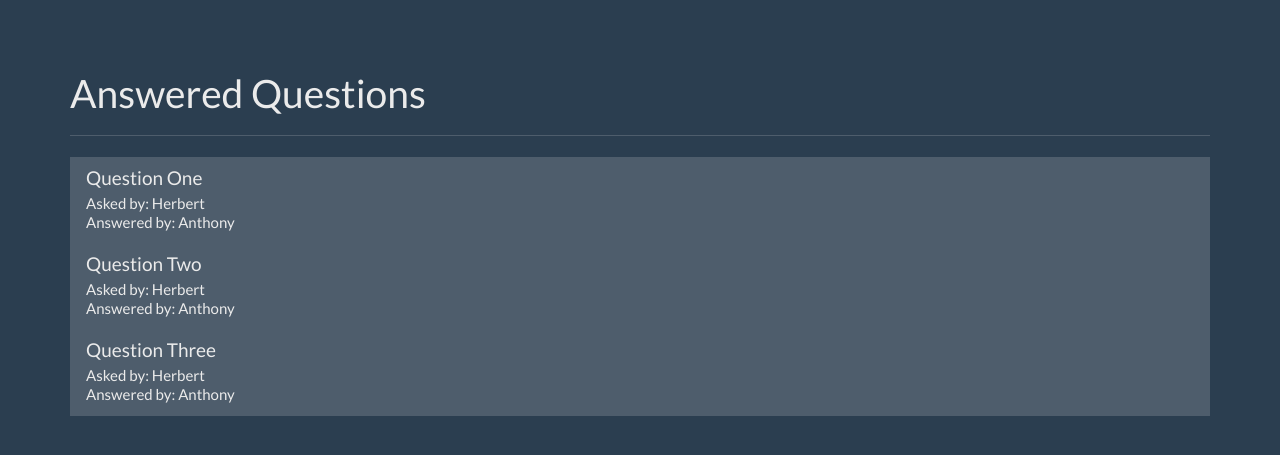
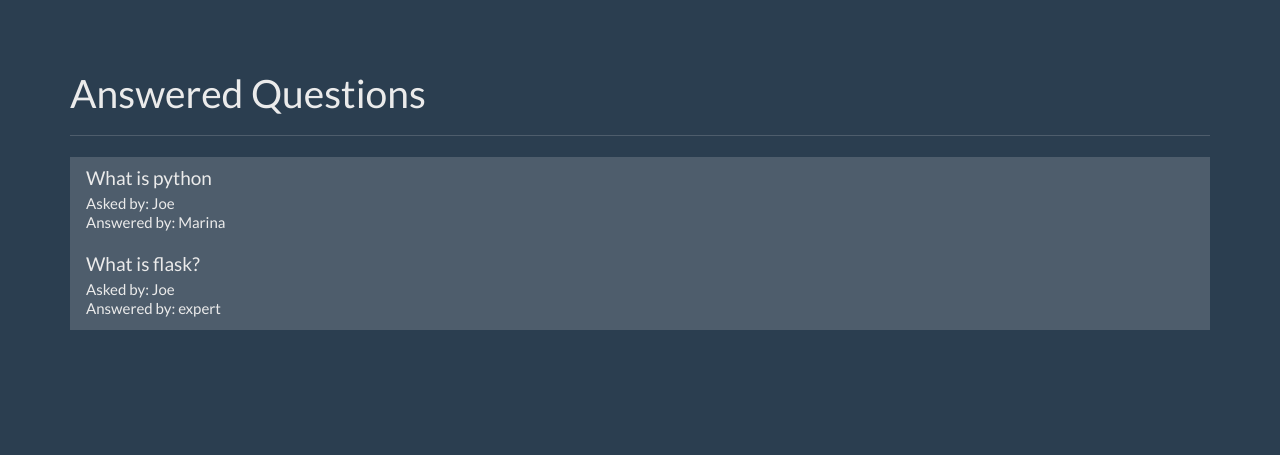
Before and after one commit to DS-Johnny/Flask_course, a Flask app: page / in a window 1280 px wide. Shown: the part 40-495 px from the top of the page. Run offline with Flask 3, Linux system fonts and the light colour scheme; data comes from the database, SQL or seed files in the repository; both versions use the stored data as it was after the commit; some libraries are stand-ins or nearby versions.

Commit message:
Updated question list on home page

```diff
--- a/qa_app/app.py
+++ b/qa_app/app.py
@@ -31,8 +31,12 @@ def get_current_user():
 @app.route('/')
 def index():
     user = get_current_user()
+    db = get_db()
+    question_cur = db.execute('select questions.id as question_id, questions.question_text, askers.name as asker_name, experts.name as expert_name from questions join users as askers on askers.id = questions. asked_by_id join users as experts on experts.id = questions.expert_id where questions.answer_text is not null')
+    question_results = question_cur.fetchall()
 
-    return render_template('home.html', user=user)
+
+    return render_template('home.html', user=user, questions=question_results)
 
 @app.route('/register', methods=['GET', 'POST'])
 def register():
@@ -72,8 +76,8 @@ def login():
 
     return render_template('login.html', user=user)
 
-@app.route('/question')
-def question():
+@app.route('/question/<question_id>')
+def question(question_id):
     user = get_current_user()
     return render_template('question.html', user=user)
 
--- a/qa_app/templates/home.html
+++ b/qa_app/templates/home.html
@@ -54,21 +54,13 @@
       <div class="row">
         <div class="col-lg-12">
           <div class="list-group">
-            <a href="#" class="list-group-item">
-              <h4 class="list-group-item-heading">Question One</h4>
-              <p class="list-group-item-text">Asked by: Herbert</p>
-              <p class="list-group-item-text">Answered by: Anthony</p>
+            {% for question in questions %}
+            <a href="{{ url_for('question', question_id = question['question_id']) }}" class="list-group-item">
+              <h4 class="list-group-item-heading">{{ question['question_text'] }}</h4>
+              <p class="list-group-item-text">Asked by: {{ question['asker_name'] }}</p>
+              <p class="list-group-item-text">Answered by: {{ question['expert_name'] }}</p>
             </a>
-            <a href="#" class="list-group-item">
-              <h4 class="list-group-item-heading">Question Two</h4>
-              <p class="list-group-item-text">Asked by: Herbert</p>
-              <p class="list-group-item-text">Answered by: Anthony</p>
-            </a>
-            <a href="#" class="list-group-item">
-              <h4 class="list-group-item-heading">Question Three</h4>
-              <p class="list-group-item-text">Asked by: Herbert</p>
-              <p class="list-group-item-text">Answered by: Anthony</p>
-            </a>
+            {% endfor %}
           </div>
         </div><!-- /.col-lg-12 -->
       </div>
```
Also changed, not shown: qa_app/questions.db.
